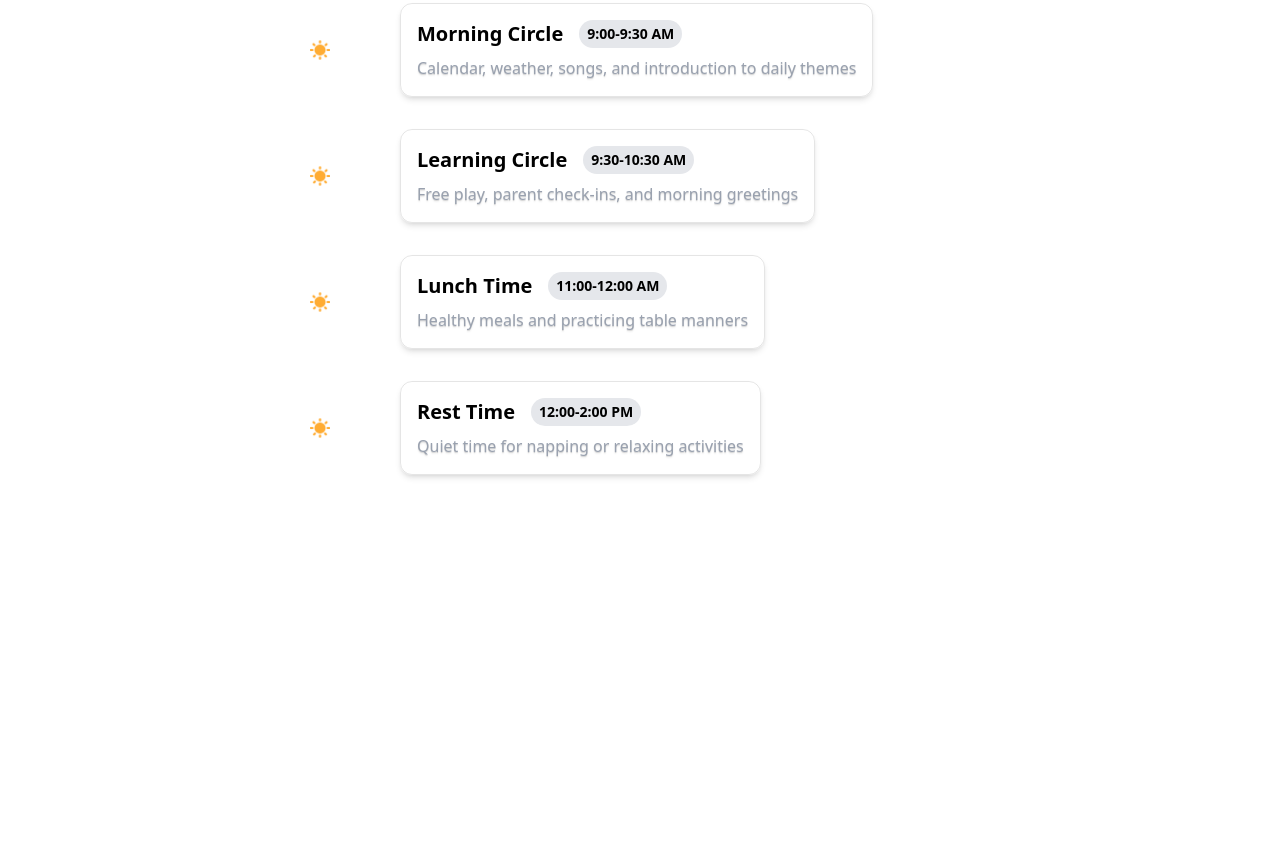
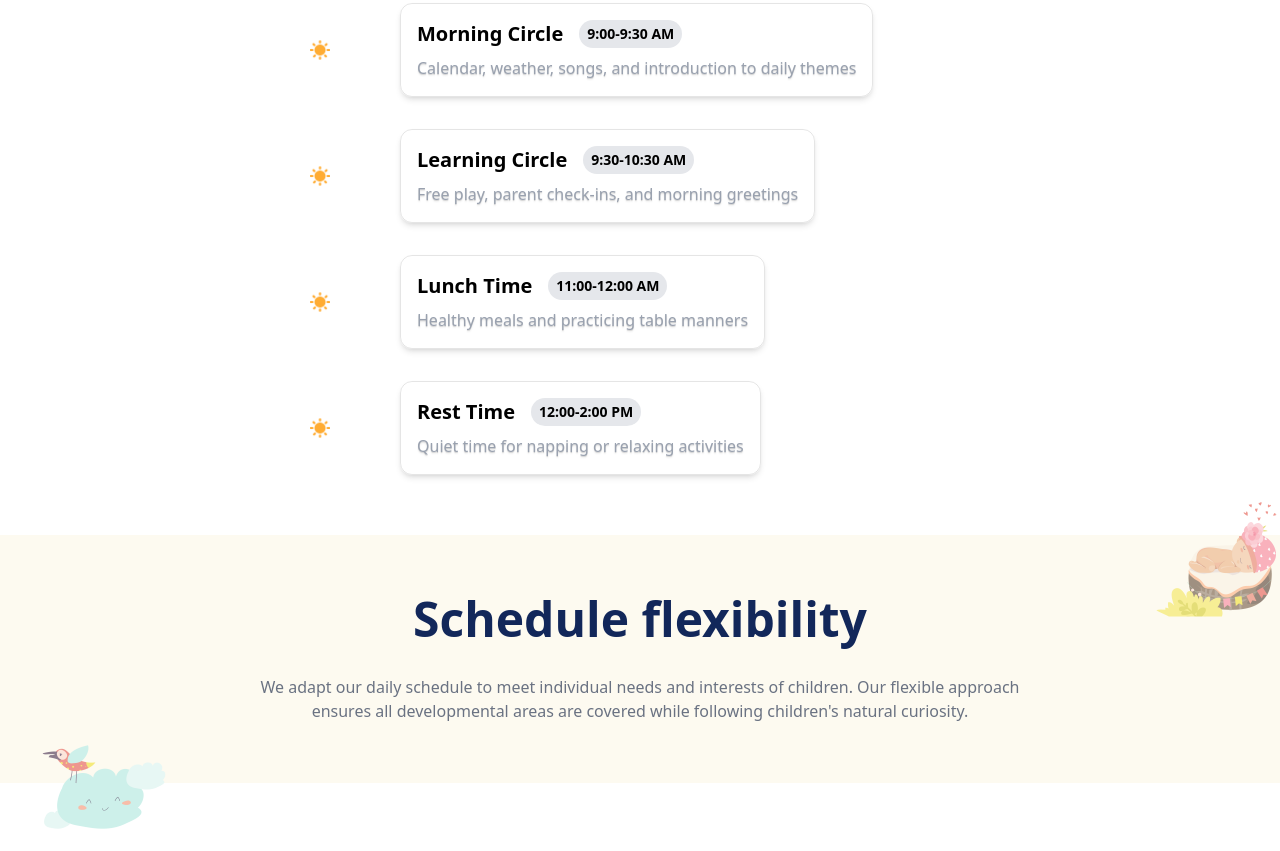
Before and after one commit to thisMeSandeep/tailwind-landing-page-3, a website: page src/index.html in a window 1280 px wide. Shown: the part 2879-3730 px from the top of the page. Before the commit the page ends 3414 px from the top, so only its background shows below. Drawn offline with Linux system fonts and the light colour scheme.

Commit message:
schedule-2 done

```diff
--- a/src/index.html
+++ b/src/index.html
@@ -351,7 +351,7 @@
                 independence.
             </p>
 
-            <!-- schedule -->
+            <!-- schedule cards -->
             <div class="max-w-3xl mx-auto space-y-8 mt-10">
 
                 <!-- 1 -->
@@ -365,7 +365,8 @@
                         class="px-4 py-4 rounded-xl border border-black/10 shadow-md">
                         <div
                             class="flex flex-col md:flex-row items-start gap-4">
-                            <h2 class="text-xl font-semibold">Arrival & Welcome</h2>
+                            <h2 class="text-xl font-semibold">Arrival &
+                                Welcome</h2>
                             <span
                                 class="bg-gray-200 px-2 py-1 rounded-full text-sm font-semibold">8:00-9:00
                                 AM</span>
@@ -470,5 +471,29 @@
 
         </main>
 
+        <!-- schedule flexibility -->
+        <main class="px-10 py-15 bg-[#FDFAF0] relative">
+            <h1
+                class="text-center text-[#12275A] text-3xl md:text-4xl lg:text-5xl font-bold">Schedule
+                flexibility
+            </h1>
+
+            <p class="text-gray-500 text-center mt-8 max-w-3xl mx-auto">
+                We adapt our daily schedule to meet individual needs and
+                interests of children. Our flexible approach ensures all
+                developmental areas are covered while following children's
+                natural curiosity.
+            </p>
+
+            <!-- absolute images -->
+             <img src="./assets/abs1.png" alt="" class="absolute size-28 md:size-32 object-cover -top-10 right-0">
+
+             <img src="./assets/abs2.png" alt="" class="absolute size-28 md:size-32 object-cover">
+
+
+        </main>
+
+
+
     </body>
 </html>
```
Also changed, not shown: src/style.css.
